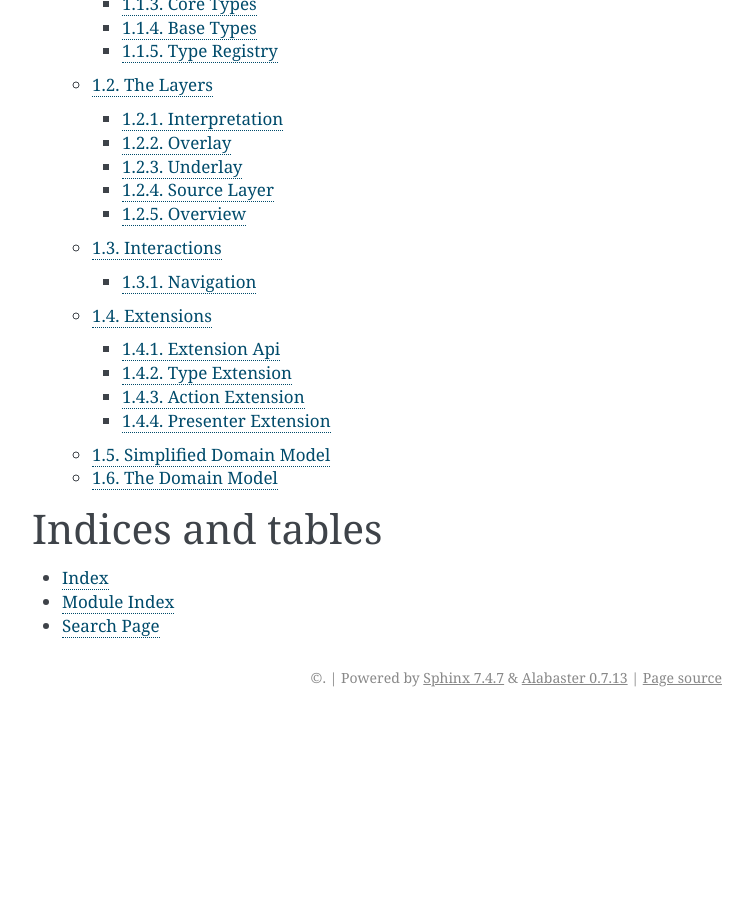
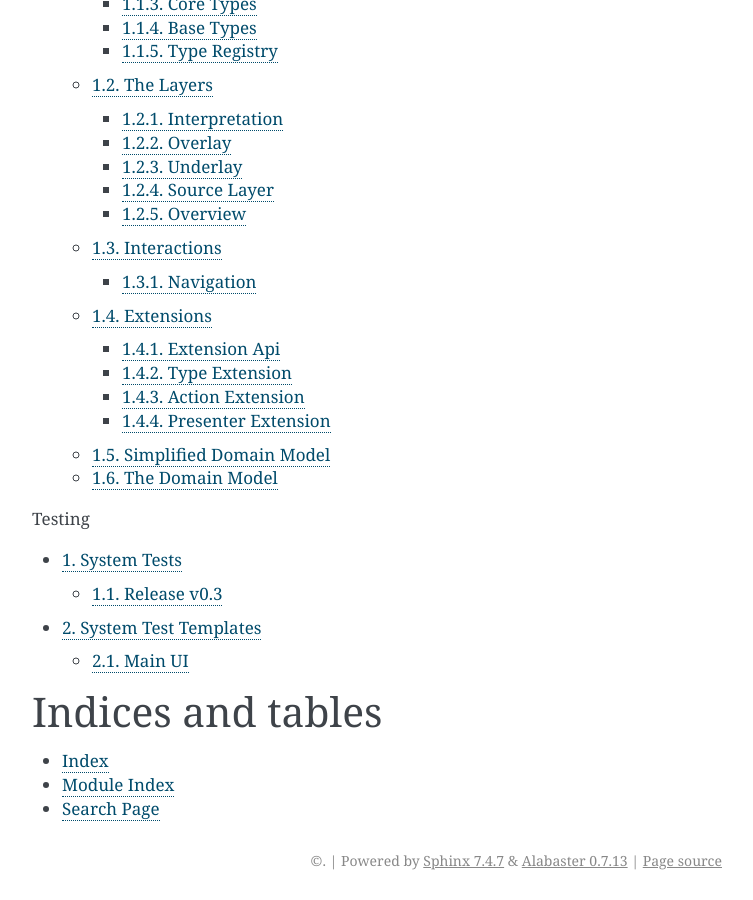
Before and after one commit to blackfennec-org/blackfennec, a Sphinx documentation site: the page built from docs/source/index.rst, in a window 1280 px wide and 900 px high, scrolled down 1720 px. Shown: the whole window, without its empty margins (388-1141 px from the left). Built offline with Sphinx 7.4.7, drawn with Linux system fonts in a browser that asks for light colours; before the commit the page ends 2437 px from its top, so only the background shows below that.

Commit message:
add testing to index

```diff
--- a/docs/source/index.rst
+++ b/docs/source/index.rst
@@ -52,6 +52,14 @@ Welcome to Black Fennec's documentation!
 
    domain_model/index
 
+.. toctree::
+   :maxdepth: 3
+   :caption: Testing
+   :numbered:
+
+   testing/system_test.rst
+   testing/system_test_templates.rst
+
 
 Indices and tables
 ==================
```
